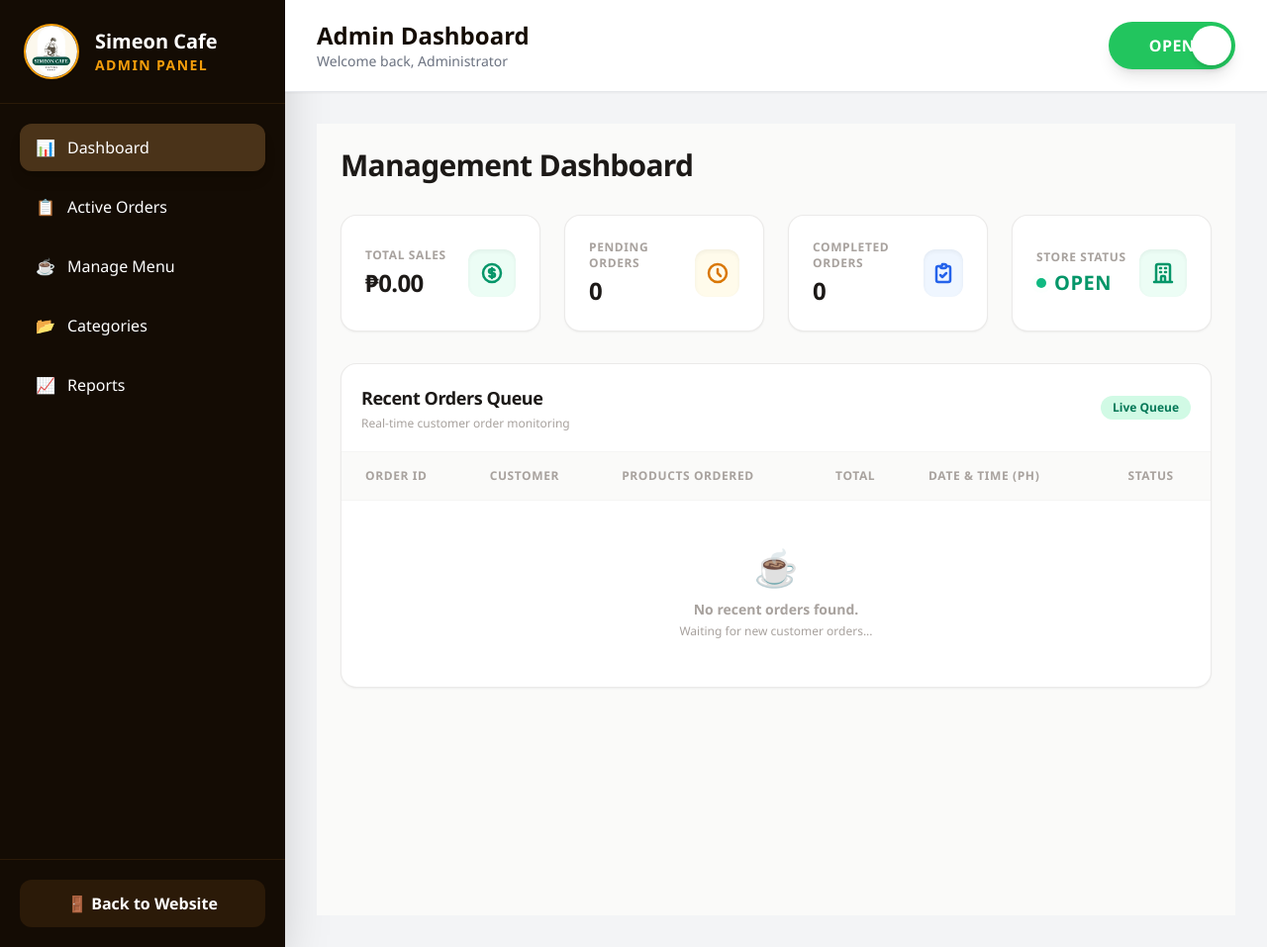
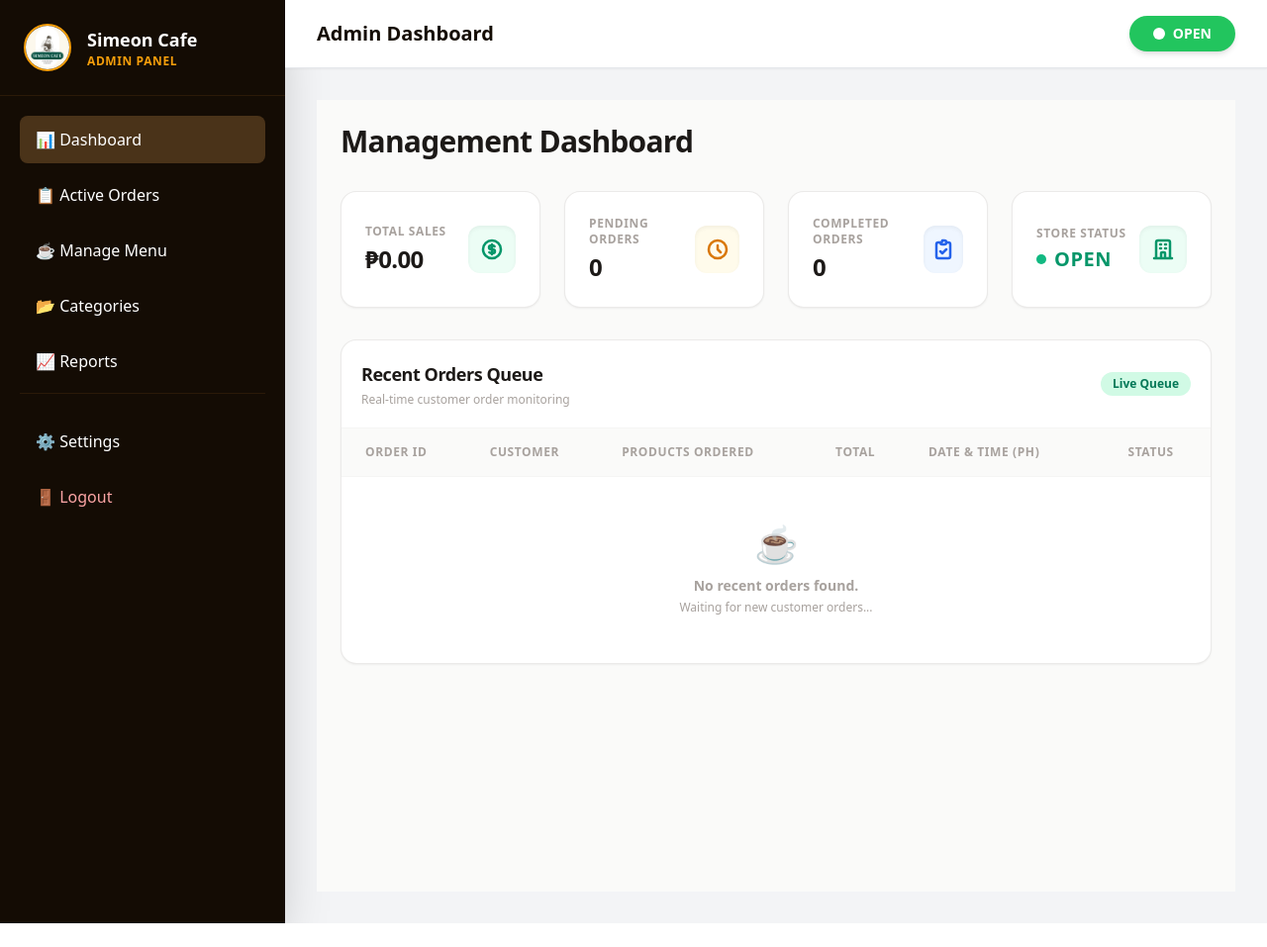
Before and after one commit to allysafgorduiz9-lab/simeon-brewery, a Laravel app: page /admin/dashboard in a window 1280 px wide. Shown: the whole page at 99% size. After the commit the page ends 933 px from the top, so only its background shows below. Run offline with Laravel 12, Linux system fonts and the light colour scheme; data that the repository does not hold is empty; some libraries are stand-ins or nearby versions.

Commit message:
auto-commit

```diff
--- a/resources/views/layouts/admin.blade.php
+++ b/resources/views/layouts/admin.blade.php
@@ -4,34 +4,20 @@
     <meta charset="UTF-8">
     <meta name="viewport" content="width=device-width, initial-scale=1.0">
     <title>Admin Dashboard - Simeon Brewers</title>
-
     <script src="https://cdn.tailwindcss.com"></script>
-
     <script>
         tailwind.config = {
             theme: {
                 extend: {
                     colors: {
-                        coffee: {
-                            100: '#faf8f5',
-                            700: '#4a3319',
-                            800: '#2b1a08',
-                            900: '#140c04'
-                        }
+                        coffee: { 700: '#4a3319', 800: '#2b1a08', 900: '#140c04' }
                     }
                 }
             }
         }
     </script>
-
-    <style>
-        body {
-            font-family: 'Segoe UI', sans-serif;
-        }
-    </style>
 </head>
-
-<body class="bg-gray-100">
+<body class="bg-gray-100 font-sans">
 
 @php
     $setting = \App\Models\Setting::first();
@@ -39,129 +25,55 @@
 @endphp
 
 <div class="flex min-h-screen">
-
-    <!-- SIDEBAR -->
     <aside class="w-72 bg-coffee-900 text-white flex flex-col shadow-2xl">
-
-        <!-- LOGO -->
         <div class="p-6 border-b border-coffee-800">
             <div class="flex items-center gap-4">
-                <img src="{{ asset('Simeon Cafe.jpg') }}"
-                     class="w-14 h-14 rounded-full border-2 border-amber-500 object-cover">
-
+                <img src="{{ asset('Simeon Cafe.jpg') }}" class="w-12 h-12 rounded-full border-2 border-amber-500 object-cover">
                 <div>
-                    <h1 class="text-xl font-bold">
-                        Simeon Cafe
-                    </h1>
-
-                    <p class="text-amber-500 text-sm tracking-widest font-semibold">
-                        ADMIN PANEL
-                    </p>
+                    <h1 class="text-lg font-bold">Simeon Cafe</h1>
+                    <p class="text-amber-500 text-xs font-semibold tracking-wider uppercase">Admin Panel</p>
                 </div>
             </div>
         </div>
 
-        <!-- NAVIGATION -->
-        <nav class="flex-1 p-5 space-y-3">
+        <nav class="flex-1 p-5 flex flex-col space-y-2">
+            <a href="/admin/dashboard" class="flex items-center gap-3 px-4 py-3 rounded-lg transition {{ request()->is('admin/dashboard') ? 'bg-coffee-700' : 'hover:bg-coffee-800' }}">📊 Dashboard</a>
+            <a href="/admin/orders" class="flex items-center gap-3 px-4 py-3 rounded-lg transition {{ request()->is('admin/orders') ? 'bg-coffee-700' : 'hover:bg-coffee-800' }}">📋 Active Orders</a>
+            <a href="/admin/products" class="flex items-center gap-3 px-4 py-3 rounded-lg transition {{ request()->is('admin/products') ? 'bg-coffee-700' : 'hover:bg-coffee-800' }}">☕ Manage Menu</a>
+            <a href="/admin/categories" class="flex items-center gap-3 px-4 py-3 rounded-lg transition {{ request()->is('admin/categories') ? 'bg-coffee-700' : 'hover:bg-coffee-800' }}">📂 Categories</a>
+            <a href="/admin/reports" class="flex items-center gap-3 px-4 py-3 rounded-lg transition {{ request()->is('admin/reports') ? 'bg-coffee-700' : 'hover:bg-coffee-800' }}">📈 Reports</a>
 
-            <a href="/admin/dashboard"
-               class="flex items-center gap-3 px-4 py-3 rounded-xl transition
-               {{ request()->is('admin/dashboard') ? 'bg-coffee-700 shadow-lg' : 'hover:bg-coffee-800' }}">
-
-                📊 <span>Dashboard</span>
-            </a>
-
-            <a href="/admin/orders"
-               class="flex items-center gap-3 px-4 py-3 rounded-xl transition
-               {{ request()->is('admin/orders') ? 'bg-coffee-700 shadow-lg' : 'hover:bg-coffee-800' }}">
-
-                📋 <span>Active Orders</span>
-            </a>
-
-            <a href="/admin/products"
-               class="flex items-center gap-3 px-4 py-3 rounded-xl transition
-               {{ request()->is('admin/products') ? 'bg-coffee-700 shadow-lg' : 'hover:bg-coffee-800' }}">
-
-                ☕ <span>Manage Menu</span>
-            </a>
-
-            <a href="/admin/categories"
-               class="flex items-center gap-3 px-4 py-3 rounded-xl transition
-               {{ request()->is('admin/categories') ? 'bg-coffee-700 shadow-lg' : 'hover:bg-coffee-800' }}">
-
-                📂 <span>Categories</span>
-            </a>
-
-            <a href="/admin/reports"
-               class="flex items-center gap-3 px-4 py-3 rounded-xl transition
-               {{ request()->is('admin/reports') ? 'bg-coffee-700 shadow-lg' : 'hover:bg-coffee-800' }}">
-
-                📈 <span>Reports</span>
-            </a>
-
+            <div class="mt-auto pt-6 border-t border-coffee-800">
+                <a href="/admin/settings" class="flex items-center gap-3 px-4 py-3 rounded-lg hover:bg-coffee-800 transition mb-2">⚙️ Settings</a>
+                <form action="{{ route('logout') }}" method="POST">
+                    @csrf
+                    <button type="submit" class="w-full flex items-center gap-3 px-4 py-3 rounded-lg hover:bg-red-900 transition text-left text-red-300">
+                        🚪 Logout
+                    </button>
+                </form>
+            </div>
         </nav>
-
-        <!-- FOOTER -->
-        <div class="p-5 border-t border-coffee-800">
-
-            <a href="/"
-               class="block text-center bg-coffee-800 hover:bg-coffee-700 py-3 rounded-xl font-semibold transition">
-
-                🚪 Back to Website
-
-            </a>
-
-        </div>
-
     </aside>
 
-    <!-- MAIN CONTENT -->
     <div class="flex-1 flex flex-col">
-
-        <!-- TOP HEADER -->
-        <header class="bg-white shadow-sm border-b px-8 py-5 flex justify-between items-center">
-
+        <header class="bg-white shadow-sm border-b px-8 py-4 flex justify-between items-center">
             <div>
-                <h2 class="text-2xl font-bold text-coffee-900">
-                    Admin Dashboard
-                </h2>
-
-                <p class="text-sm text-gray-500">
-                    Welcome back, Administrator
-                </p>
+                <h2 class="text-xl font-bold text-coffee-900">@yield('title', 'Admin Dashboard')</h2>
             </div>
 
-            <!-- STORE TOGGLE -->
             <form action="/admin/store-toggle" method="POST">
                 @csrf
-
-                <button type="submit"
-                    class="relative inline-flex items-center w-32 h-12 rounded-full transition-all duration-300 shadow-lg
-                    {{ $storeStatus == 'open' ? 'bg-green-500' : 'bg-red-500' }}">
-
-                    <!-- CIRCLE -->
-                    <span class="absolute left-1 top-1 bg-white w-10 h-10 rounded-full shadow-md transition-all duration-300
-                    {{ $storeStatus == 'open' ? 'translate-x-20' : '' }}">
-                    </span>
-
-                    <!-- TEXT -->
-                    <span class="w-full text-center text-white font-bold z-10 tracking-wide">
-                        {{ strtoupper($storeStatus) }}
-                    </span>
-
+                <button type="submit" class="flex items-center gap-2 px-6 py-2 rounded-full font-bold text-sm shadow-md transition {{ $storeStatus == 'open' ? 'bg-green-500 text-white' : 'bg-red-500 text-white' }}">
+                    <span class="w-3 h-3 rounded-full bg-white"></span>
+                    {{ strtoupper($storeStatus) }}
                 </button>
             </form>
-
         </header>
 
-        <!-- PAGE CONTENT -->
-        <main class="flex-1 p-8 overflow-y-auto">
+        <main class="flex-1 p-8">
             @yield('content')
         </main>
-
     </div>
-
 </div>
-
 </body>
 </html>
```
